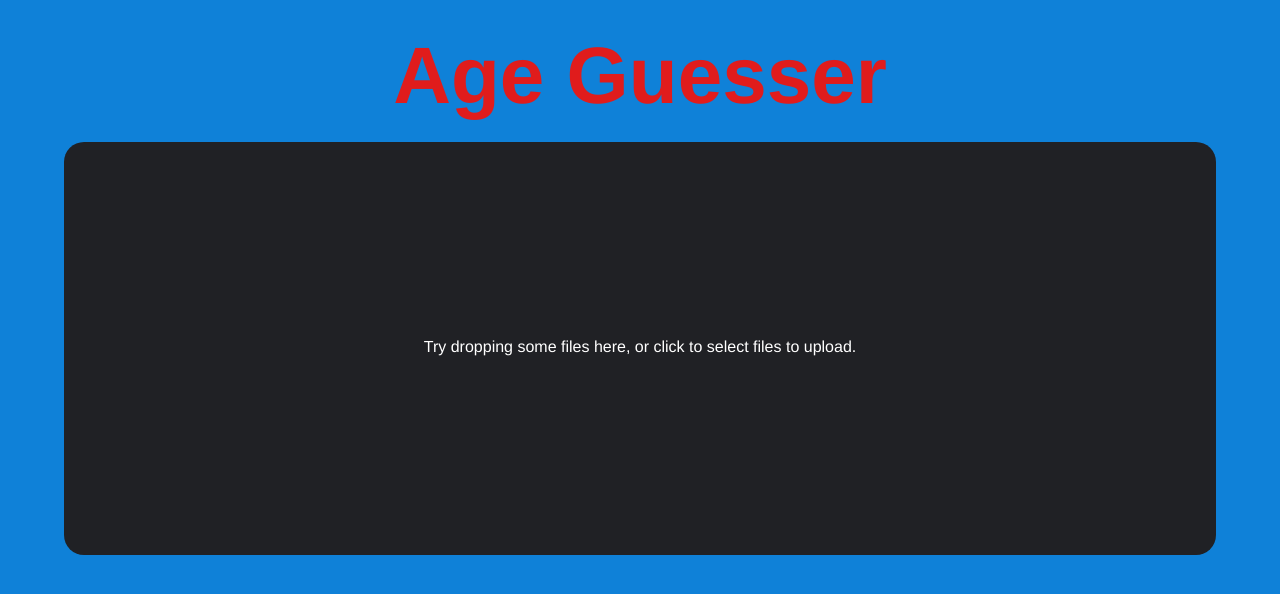
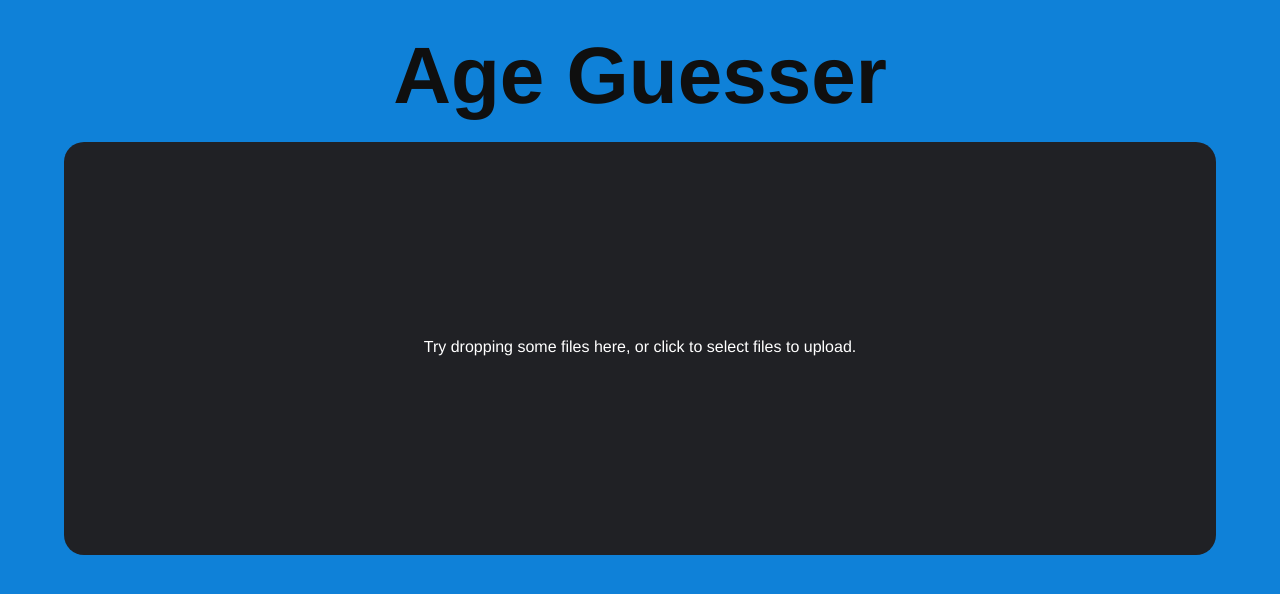
Before and after one commit to njrokx/MSA-WebApp, a React (Create React App) app: page / in a window 1280 px wide. Shown: the top 594 px of the page. Built offline with nearby package versions, Linux system fonts and the light colour scheme; the HTML template or start-up script is replaced by a standard one.

Commit message:
Update Header.css

```diff
--- a/src/components/Header/Header.css
+++ b/src/components/Header/Header.css
@@ -13,5 +13,5 @@
   font-size: 80px;
   margin: auto 0;
   font-weight: bold;
-  color: #e01c1c;
+  color: #0f0f0f;
 }
```
